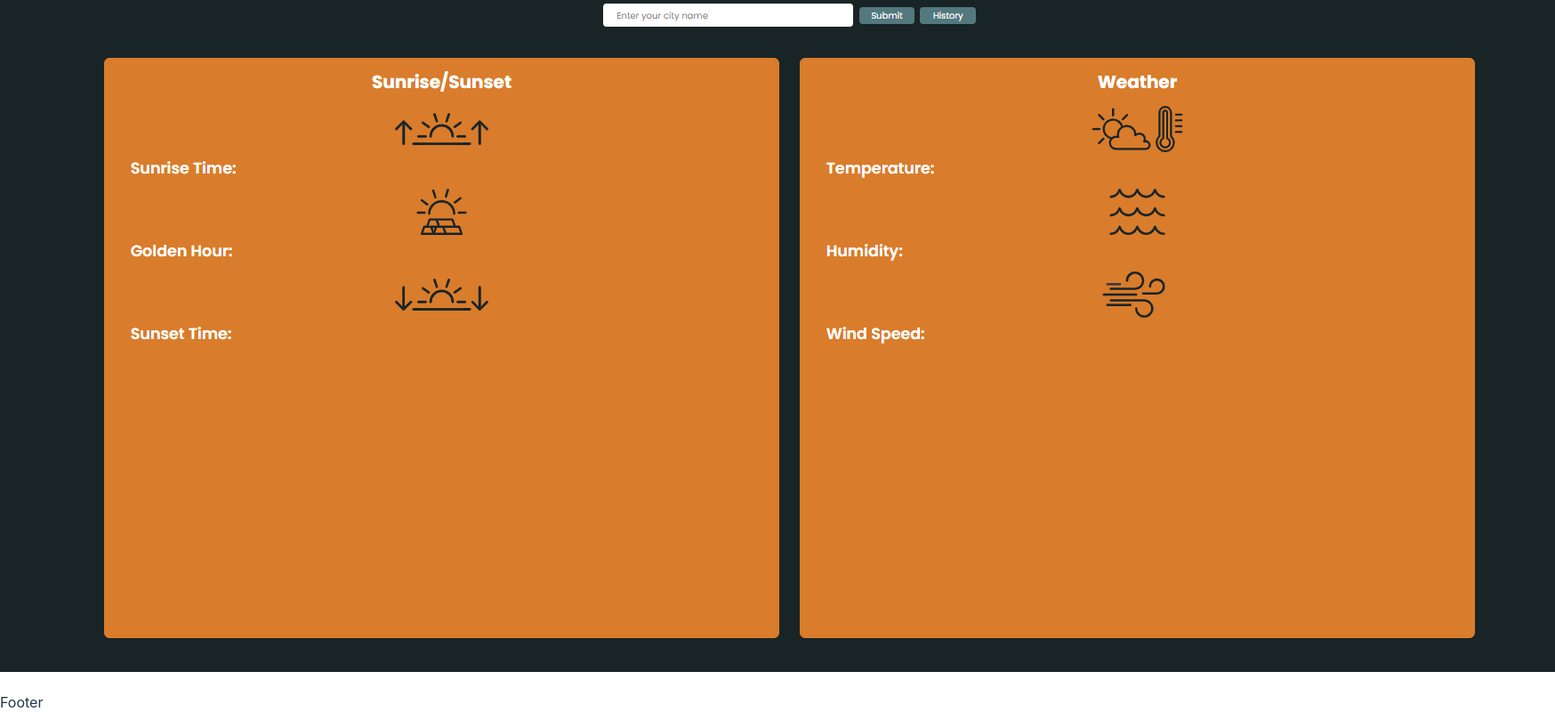
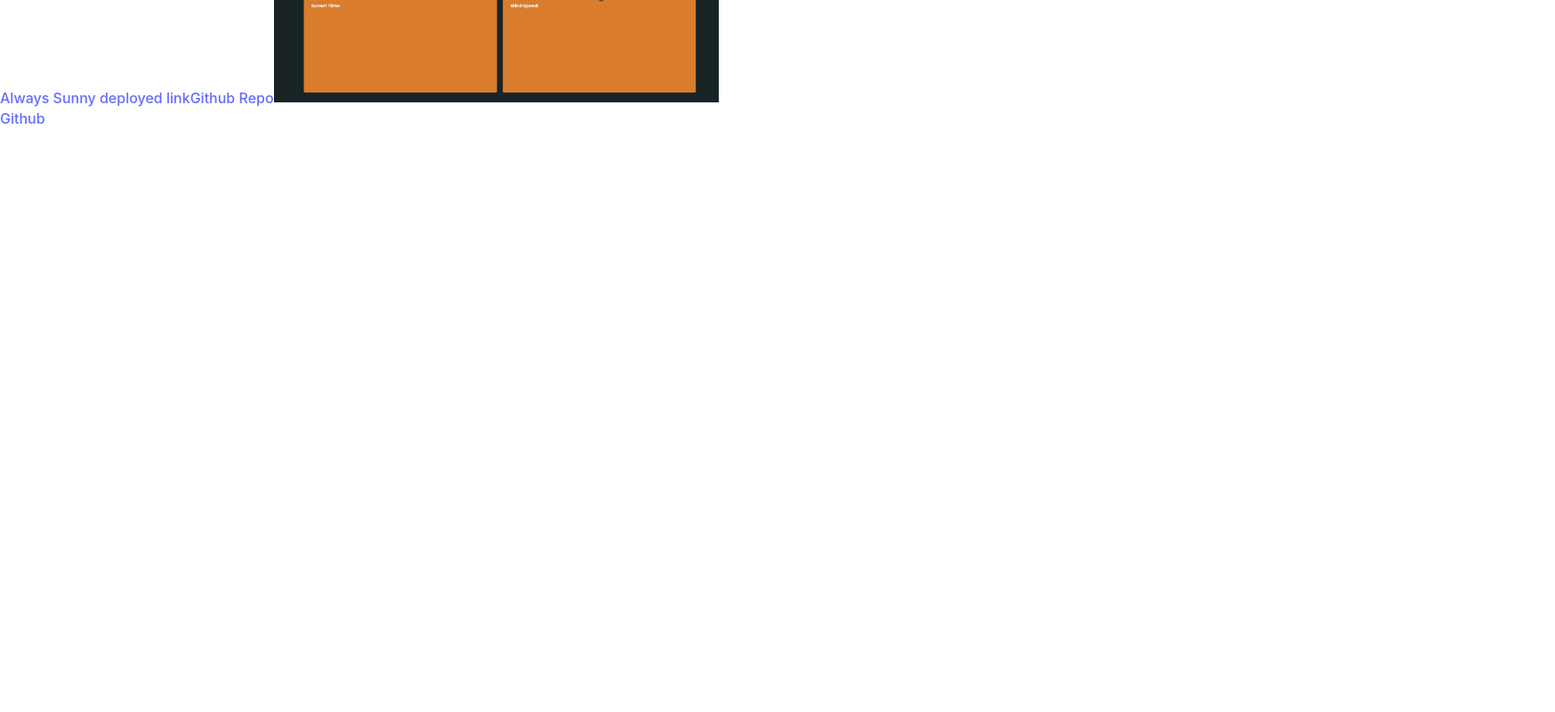
Before and after one commit to magellanrose/React_Portfolio, a React (Vite) app in the folder React-Portfolio/: page / in a window 1280 px wide. Shown: the part 320-1120 px from the top of the page at 89% size, 1748 px wide, since content can reach past the window. After the commit the page ends 800 px from the top, so only its background shows below. Built offline with nearby package versions, Linux system fonts and the light colour scheme.

Commit message:
added github link to footer

```diff
--- a/React-Portfolio/src/components/Footer/index.jsx
+++ b/React-Portfolio/src/components/Footer/index.jsx
@@ -1,8 +1,12 @@
+import { Link } from 'react-router-dom'
+
 
 function Footer() {
   return (
     <>
-      <p>Footer</p>
+      <Link to='https://github.com/magellanrose'>Github</Link>
+
+
     </>
   )
 }
--- a/React-Portfolio/src/components/Project/index.jsx
+++ b/React-Portfolio/src/components/Project/index.jsx
@@ -5,23 +5,17 @@ function Project() {
   return (
     <>
       <div>
+          <h1>Always Sunny App</h1>
         <div>
-          <h1>Always Sunny App</h1>
           <Link to='https://magellanrose.github.io/Always_Sunny_Project/'>Always Sunny deployed link</Link>
           <Link to='https://github.com/magellanrose/Always_Sunny_Project'>Github Repo</Link>
-        <img src={coverImage1} />
+        <img src={coverImage1} className='imageHandler' />
 
         </div>
       </div>
     </>
   )
 }
-// An image of the deployed application (either a short animated GIF or screenshot)
-// The title of the project
-
-// A link to the deployed application
-
-// A link to the corresponding GitHub repository
 
 
 
--- a/React-Portfolio/src/index.scss
+++ b/React-Portfolio/src/index.scss
@@ -134,6 +134,15 @@ form {
   }
 }
 
+// Classes
+.imageHandler{
+  width: 500px;
+}
+.cleanUp{
+  align-items: center;
+  justify-content: center;
+}
+
 @media (prefers-color-scheme: light) {
   :root {
     color: #213547;
```
